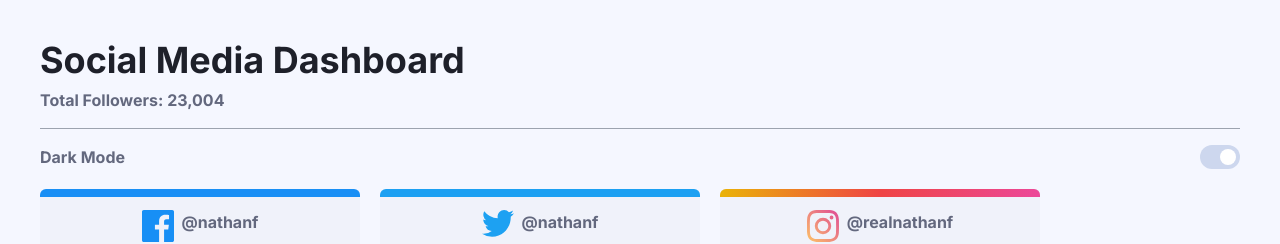
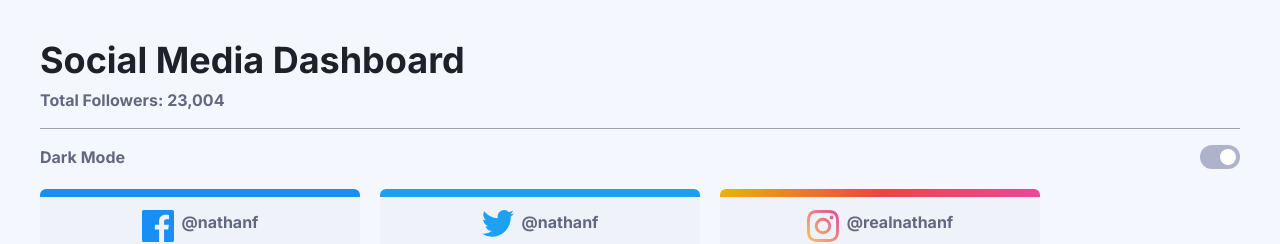
Before and after one commit to scarecrow-404/social-media-dashboard-with-theme-switcher, a React (Vite) app: page / in a window 1280 px wide. Shown: the top 244 px of the page. Built offline with nearby package versions, Linux system fonts and the light colour scheme.

Commit message:
fix(app.jsx):fix toggle switch color to change with theme

```diff
--- a/src/App.jsx
+++ b/src/App.jsx
@@ -36,13 +36,13 @@ function App() {
             className={`block group-hover:bg-gradient-to-r group-hover:from-[hsl(210,78%,56%)] group-hover:to-[hsl(146,68%,55%)] bg-[#CDD7EE] w-10 h-6 rounded-full ${
               isChecked
                 ? "bg-gradient-to-r from-[hsl(210,78%,56%)] to-[hsl(146,68%,55%)]"
-                : ""
+                : "bg-[hsl(230,22%,74%)]"
             }`}
           ></div>
           <div
-            className={`dot absolute left-1 top-1 bg-white w-4 h-4 rounded-full transition-transform ${
+            className={` dot absolute left-1 top-1 bg-white w-4 h-4 rounded-full transition-transform ${isDarkMode? "bg-[hsl(232,19%,15%)]":""} ${
               !isChecked ? "translate-x-full" : "translate-x-0"
-            }`}
+            } `}
           ></div>
         </div>
       </label>
```
